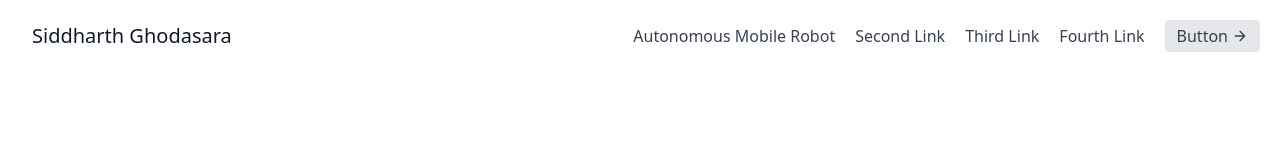
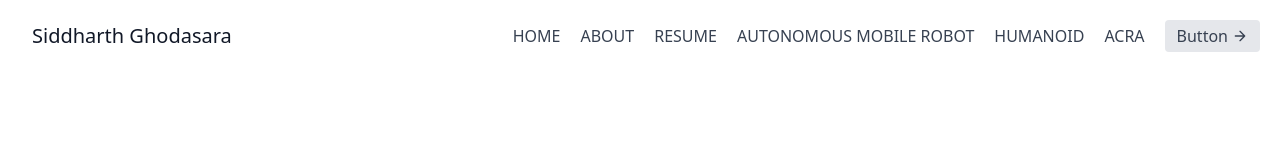
Before and after one commit to SiddharthGhodasara/SiddharthGhodasara.github.io, a plain HTML site: page index.html in a window 1280 px wide. Drawn offline with nearby package versions, Linux system fonts and the light colour scheme.

Commit message:
Update index.html

```diff
--- a/index.html
+++ b/index.html
@@ -15,10 +15,12 @@
       <span class="ml-3 text-xl">Siddharth Ghodasara</span>
     </a>
     <nav class="md:ml-auto flex flex-wrap items-center text-base justify-center">
-      <a class="mr-5 hover:text-gray-900" href="https://siddharthghodasara.github.io/Hermes/">Autonomous Mobile Robot</a>
-      <a class="mr-5 hover:text-gray-900">Second Link</a>
-      <a class="mr-5 hover:text-gray-900">Third Link</a>
-      <a class="mr-5 hover:text-gray-900">Fourth Link</a>
+      <a class="mr-5 hover:text-gray-900">HOME</a>
+      <a class="mr-5 hover:text-gray-900">ABOUT</a>
+      <a class="mr-5 hover:text-gray-900">RESUME</a>
+      <a class="mr-5 hover:text-gray-900" href="https://siddharthghodasara.github.io/Hermes/">AUTONOMOUS MOBILE ROBOT</a>
+      <a class="mr-5 hover:text-gray-900">HUMANOID</a>
+      <a class="mr-5 hover:text-gray-900">ACRA</a>
     </nav>
     <button class="inline-flex items-center bg-gray-200 border-0 py-1 px-3 focus:outline-none hover:bg-gray-300 rounded text-base mt-4 md:mt-0">Button
       <svg fill="none" stroke="currentColor" stroke-linecap="round" stroke-linejoin="round" stroke-width="2" class="w-4 h-4 ml-1" viewBox="0 0 24 24">
```
